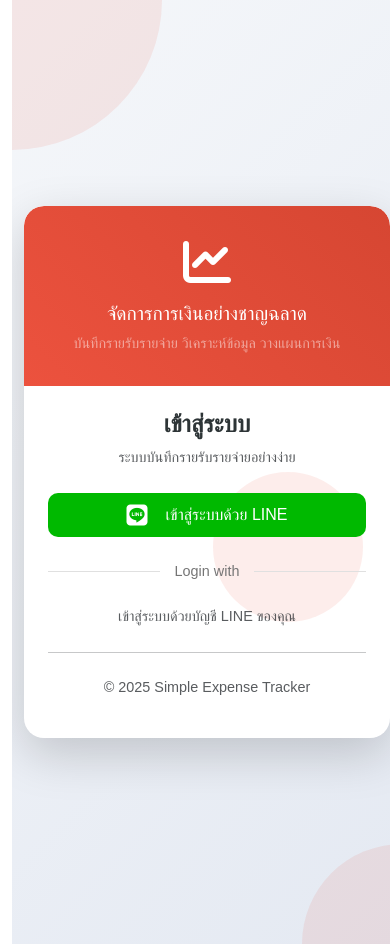
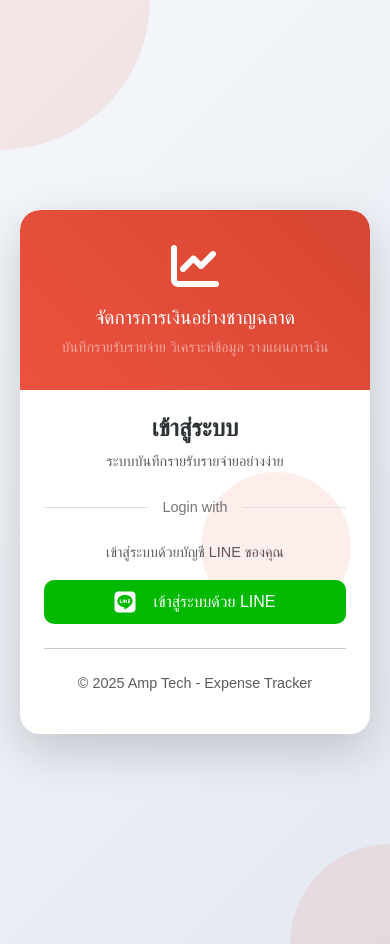
Before and after one commit to kwamkid/expense_tracker, a Flask app: page / in a window 390 px wide. Run offline with Flask 3, Linux system fonts and the light colour scheme; some web fonts are replaced.

Commit message:
Full Version 1

```diff
--- a/app/templates/main/landing.html
+++ b/app/templates/main/landing.html
@@ -28,12 +28,7 @@
                                     <p class="text-muted">ระบบบันทึกรายรับรายจ่ายอย่างง่าย</p>
                                 </div>
 
-                                <div class="login-button">
-                                    <a href="{{ url_for('auth.login') }}" class="btn btn-line btn-lg w-100">
-                                        <i class="fab fa-line me-2"></i>
-                                        เข้าสู่ระบบด้วย LINE
-                                    </a>
-                                </div>
+
 
                                 <div class="divider">
                                     <span>Login with</span>
@@ -42,11 +37,17 @@
                                 <p class="text-center text-muted">
                                     เข้าสู่ระบบด้วยบัญชี LINE ของคุณ
                                 </p>
+                                <div class="login-button">
+                                    <a href="{{ url_for('auth.login') }}" class="btn btn-line btn-lg w-100">
+                                        <i class="fab fa-line me-2"></i>
+                                        เข้าสู่ระบบด้วย LINE
+                                    </a>
+                                </div>
 
                                 <hr class="my-4">
 
                                 <p class="text-center mt-4 text-muted small mb-0">
-                                    © {{ current_year }} Simple Expense Tracker
+                                    © {{ current_year }} Amp Tech - Expense Tracker
                                 </p>
                             </div>
                         </div>
@@ -261,6 +262,7 @@ body {
     .landing-page {
         position: relative;
         overflow-y: auto;
+        padding: 0 20px 0 20px;
     }
 
     .login-card {
@@ -303,6 +305,10 @@ body {
     .mobile-header p {
         font-size: 0.9rem;
     }
+
+    .container {
+    --bs-gutter-x : 0!important;
+    }
 }
 
 /* Small devices (landscape phones) */
```
Also changed, not shown: 1 other file.
